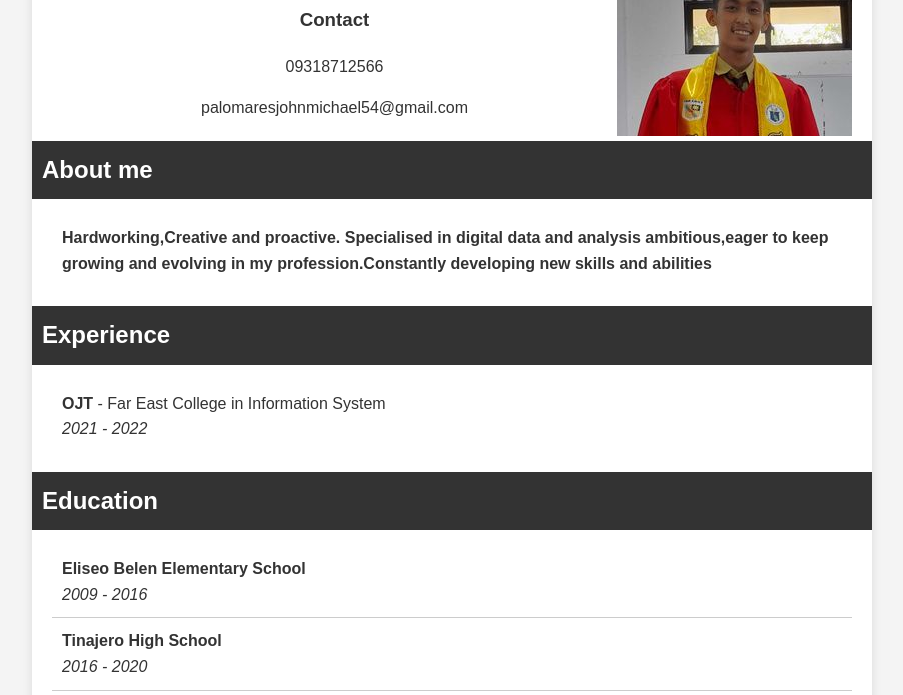
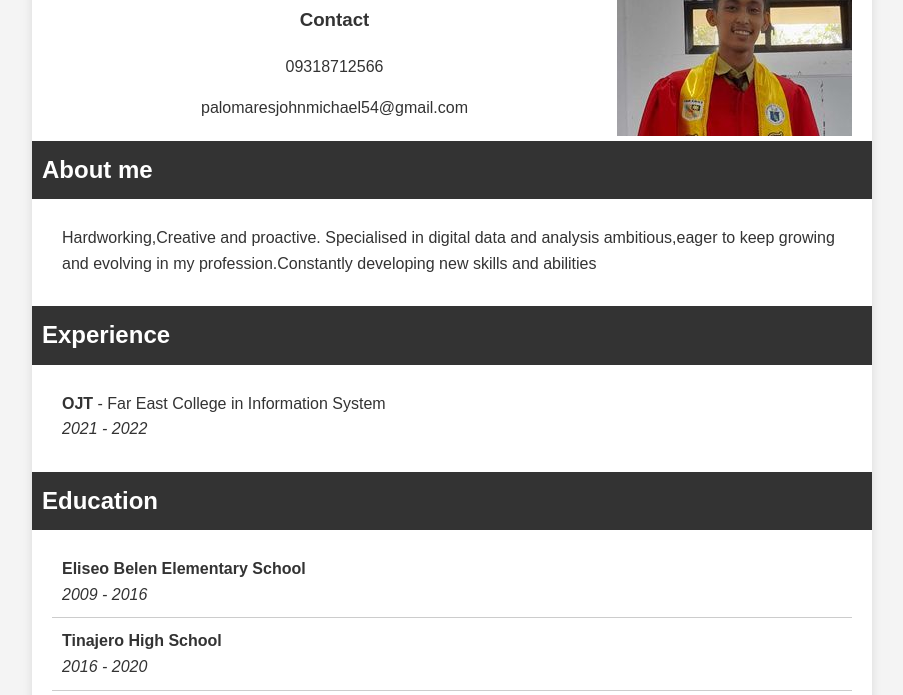
Before and after one commit to Johnmichaelpalomares/johnmichael11, a plain HTML site: page resume.html in a window 1280 px wide. Shown: the part 105-800 px from the top of the page, without its empty margins (188-1091 px from the left). Drawn offline with Linux system fonts and the light colour scheme.

Commit message:
Add files via upload

```diff
--- a/resume.html
+++ b/resume.html
@@ -69,10 +69,7 @@
             <h2>About me</h2>
             <ul>
                 <li>
-                    <strong>
-                        Hardworking,Creative and proactive. Specialised in digital data and analysis ambitious,eager to keep growing and evolving in my profession.Constantly developing new skills and abilities</strong><br>
-
-                </li>
+                    Hardworking,Creative and proactive. Specialised in digital data and analysis ambitious,eager to keep growing and evolving in my profession.Constantly developing new skills and abilities</li>
             </ul>
         </div>
 
```
